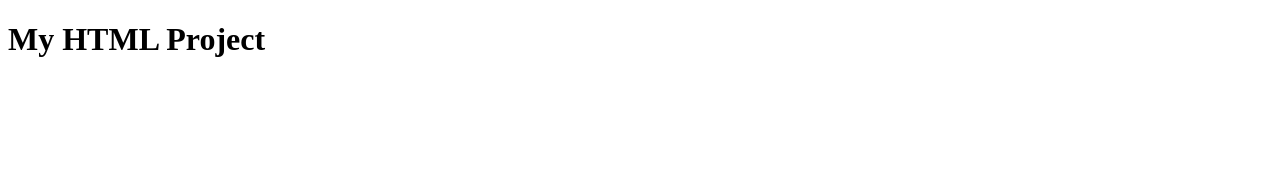
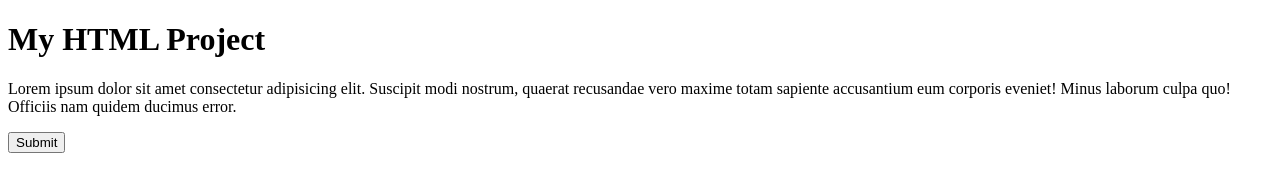
Before and after one commit to ej7696/HTML-Project-1, a plain HTML site: page Index.html in a window 1280 px wide. Drawn offline with Linux system fonts and the light colour scheme.

Commit message:
Para + btn added

```diff
--- a/Index.html
+++ b/Index.html
@@ -4,8 +4,16 @@
     <meta charset="UTF-8" />
     <meta name="viewport" content="width=device-width, initial-scale=1.0" />
     <title>Document</title>
+    <link rel="stylesheet" href="style.css" />
   </head>
   <body>
     <h1>My HTML Project</h1>
+    <p>
+      Lorem ipsum dolor sit amet consectetur adipisicing elit. Suscipit modi
+      nostrum, quaerat recusandae vero maxime totam sapiente accusantium eum
+      corporis eveniet! Minus laborum culpa quo! Officiis nam quidem ducimus
+      error.
+    </p>
+    <button>Submit</button>
   </body>
 </html>
```
